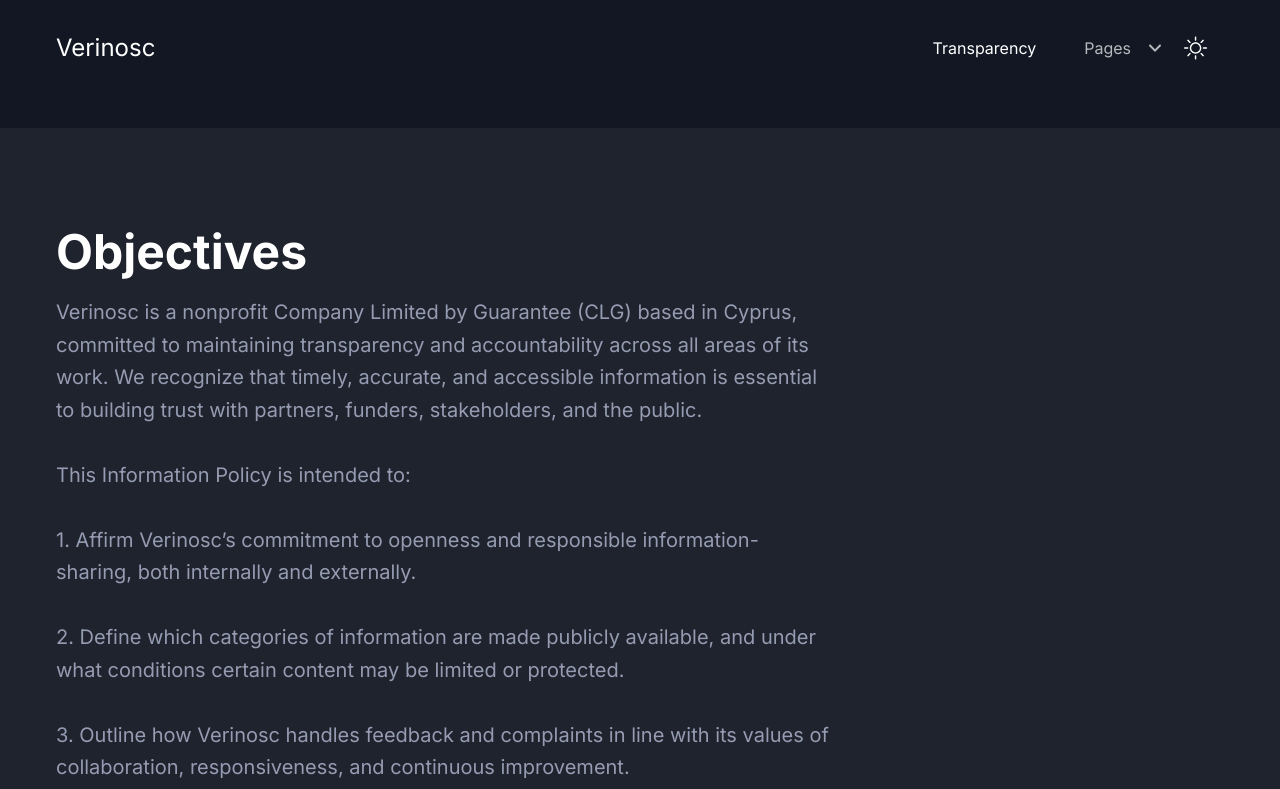
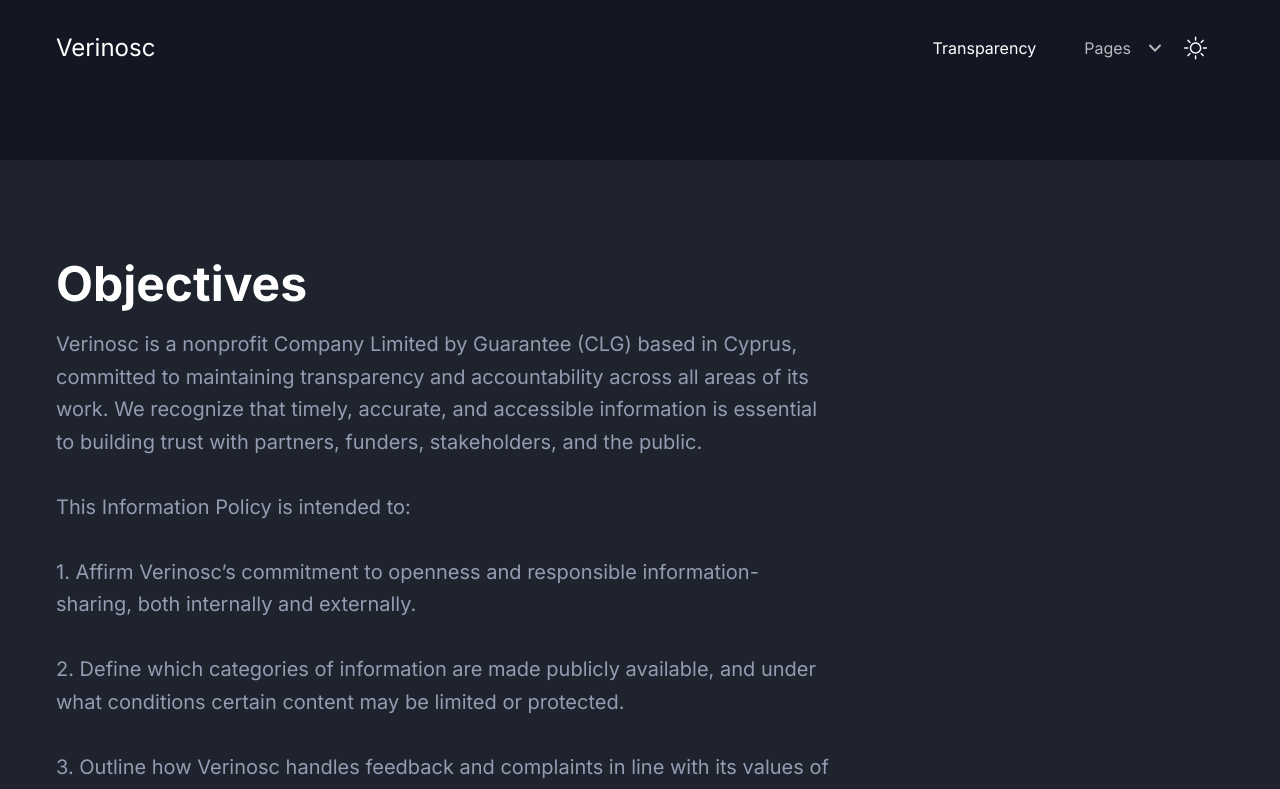
Before and after one commit to Mvb-DL/verinosc, a Next.js app: page /transparency in a window 1280 px wide. Shown: the top 789 px of the page. Built offline with nearby package versions, Linux system fonts and the light colour scheme.

Commit message:
refactor: update spacing in Transparency component and enhance tsconfig structure

```diff
--- a/src/app/transparency/page.tsx
+++ b/src/app/transparency/page.tsx
@@ -6,7 +6,7 @@ export default function Transparency() {
     <>
       <ScrollUp />
 
-      <div className="pt-15 sm:pt-24 md:pt-32 lg:pt-25">
+      <div className="mt-20 pt-30 sm:pt-34 md:pt-22 lg:pt-20">
         <Content />
       </div>
     </>
```
Also changed, not shown: tsconfig.json (+8 -1 lines).
